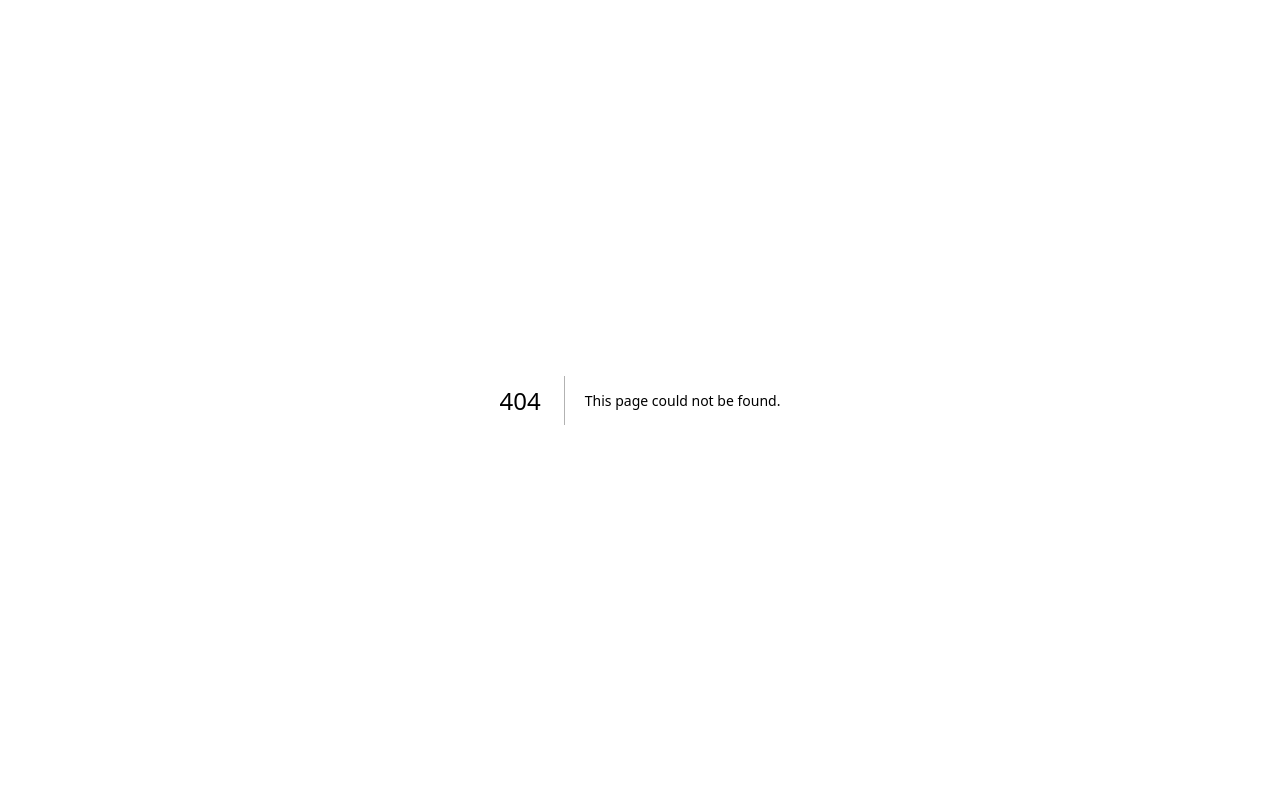
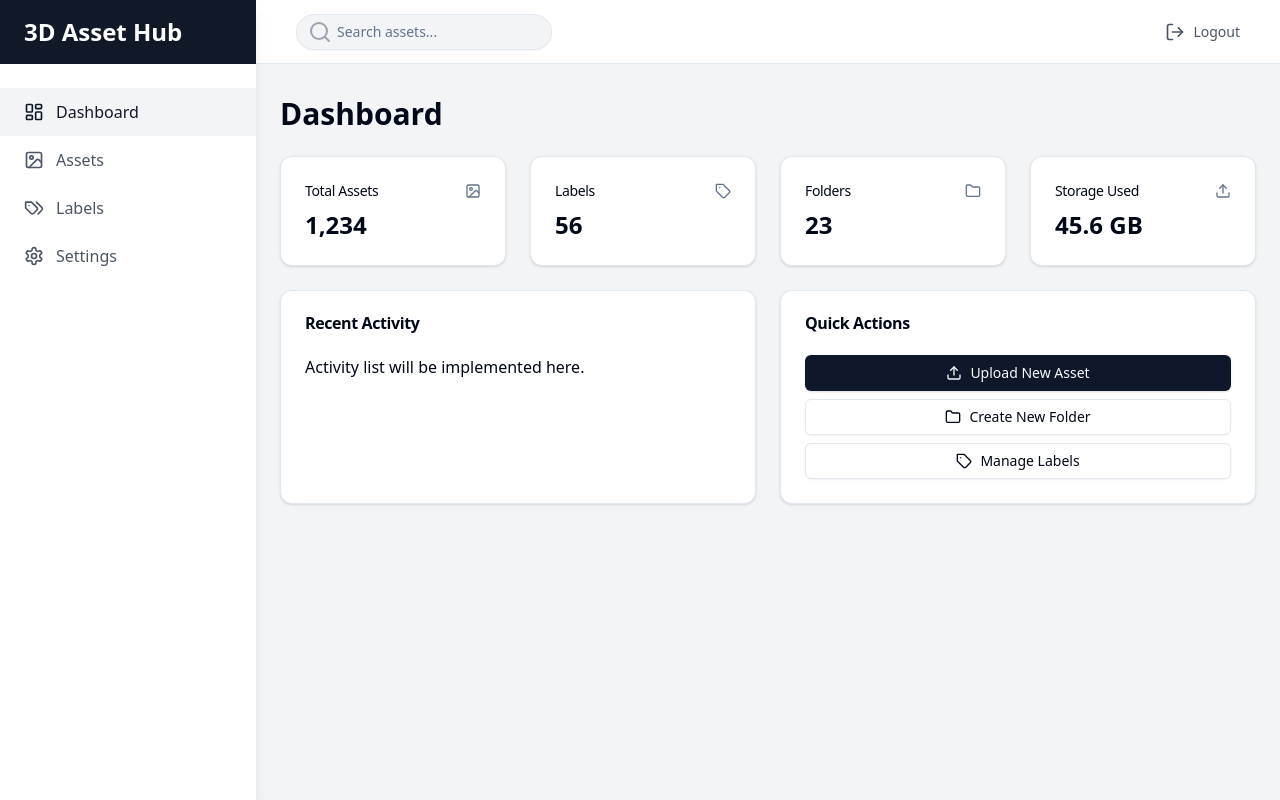
Before and after one commit to danyaeche/Aura.dev, a Next.js app: page /dashboard in a window 1280 px wide. Before the commit this address had no page. Built offline with nearby package versions, Linux system fonts and the light colour scheme.

Commit message:
SOFTGEN MAGIC

```diff
--- /dev/null
+++ b/src/components/Layout.jsx
@@ -0,0 +1,102 @@
+import { useState } from 'react';
+import Link from 'next/link';
+import { useRouter } from 'next/router';
+import { Button } from "@/components/ui/button";
+import { Input } from "@/components/ui/input";
+import {
+  LayoutDashboard,
+  Image,
+  Tags,
+  Settings,
+  LogOut,
+  Menu,
+  X,
+  Search
+} from 'lucide-react';
+
+export const Layout = ({ children }) => {
+  const [sidebarOpen, setSidebarOpen] = useState(false);
+  const router = useRouter();
+
+  const navItems = [
+    { icon: LayoutDashboard, label: 'Dashboard', href: '/dashboard' },
+    { icon: Image, label: 'Assets', href: '/assets' },
+    { icon: Tags, label: 'Labels', href: '/labels' },
+    { icon: Settings, label: 'Settings', href: '/settings' },
+  ];
+
+  return (
+    <div className="flex h-screen bg-gray-100">
+      {/* Sidebar */}
+      <aside
+        className={`${
+          sidebarOpen ? 'translate-x-0' : '-translate-x-full'
+        } fixed inset-y-0 left-0 z-50 w-64 bg-white shadow-lg transform transition-transform duration-300 ease-in-out lg:translate-x-0 lg:static lg:inset-0`}
+      >
+        <div className="flex items-center justify-between h-16 px-6 bg-gray-900 text-white">
+          <span className="text-2xl font-semibold">3D Asset Hub</span>
+          <Button
+            variant="ghost"
+            size="icon"
+            onClick={() => setSidebarOpen(false)}
+            className="lg:hidden"
+          >
+            <X className="h-6 w-6" />
+          </Button>
+        </div>
+        <nav className="mt-6">
+          {navItems.map((item) => (
+            <Link
+              key={item.href}
+              href={item.href}
+              className={`flex items-center px-6 py-3 text-gray-600 hover:bg-gray-100 hover:text-gray-900 ${
+                router.pathname === item.href ? 'bg-gray-100 text-gray-900' : ''
+              }`}
+            >
+              <item.icon className="h-5 w-5 mr-3" />
+              {item.label}
+            </Link>
+          ))}
+        </nav>
+      </aside>
+
+      {/* Main content */}
+      <div className="flex-1 flex flex-col overflow-hidden">
+        {/* Header */}
+        <header className="flex items-center justify-between h-16 px-6 bg-white border-b">
+          <div className="flex items-center">
+            <Button
+              variant="ghost"
+              size="icon"
+              onClick={() => setSidebarOpen(true)}
+              className="lg:hidden"
+            >
+              <Menu className="h-6 w-6" />
+            </Button>
+            <div className="ml-4 relative">
+              <Search className="absolute left-3 top-1/2 transform -translate-y-1/2 text-gray-400" />
+              <Input
+                type="text"
+                placeholder="Search assets..."
+                className="pl-10 pr-4 py-2 w-64 rounded-full bg-gray-100 focus:bg-white focus:ring-2 focus:ring-blue-500"
+              />
+            </div>
+          </div>
+          <div className="flex items-center">
+            <Button variant="ghost" className="text-gray-600 hover:text-gray-900">
+              <LogOut className="h-5 w-5 mr-2" />
+              Logout
+            </Button>
+          </div>
+        </header>
+
+        {/* Page content */}
+        <main className="flex-1 overflow-x-hidden overflow-y-auto bg-gray-100">
+          <div className="container mx-auto px-6 py-8">
+            {children}
+          </div>
+        </main>
+      </div>
+    </div>
+  );
+};
--- a/src/pages/_app.js
+++ b/src/pages/_app.js
@@ -1,11 +1,12 @@
 import "@/styles/globals.css";
 import { Toaster } from "@/components/ui/toaster";
+import { Layout } from "@/components/Layout";
 
 export default function App({ Component, pageProps }) {
   return (
-    <>
+    <Layout>
       <Component {...pageProps} />
       <Toaster />
-    </>
+    </Layout>
   );
 }
--- /dev/null
+++ b/src/pages/assets.js
@@ -0,0 +1,72 @@
+import { useState } from 'react';
+import { Card, CardContent } from "@/components/ui/card";
+import { Button } from "@/components/ui/button";
+import { Input } from "@/components/ui/input";
+import { Select, SelectContent, SelectItem, SelectTrigger, SelectValue } from "@/components/ui/select";
+import { Grid, List, Filter } from "lucide-react";
+
+export default function Assets() {
+  const [viewMode, setViewMode] = useState('grid');
+
+  // Mock data for assets
+  const assets = [
+    { id: 1, name: "Asset 1", type: "3D Model", thumbnail: "/api/placeholder/200/200" },
+    { id: 2, name: "Asset 2", type: "Texture", thumbnail: "/api/placeholder/200/200" },
+    { id: 3, name: "Asset 3", type: "3D Model", thumbnail: "/api/placeholder/200/200" },
+    { id: 4, name: "Asset 4", type: "Material", thumbnail: "/api/placeholder/200/200" },
+    { id: 5, name: "Asset 5", type: "3D Model", thumbnail: "/api/placeholder/200/200" },
+    { id: 6, name: "Asset 6", type: "Texture", thumbnail: "/api/placeholder/200/200" },
+  ];
+
+  return (
+    <div className="space-y-6">
+      <div className="flex justify-between items-center">
+        <h1 className="text-3xl font-bold">Assets</h1>
+        <Button>Upload New Asset</Button>
+      </div>
+
+      <div className="flex justify-between items-center">
+        <div className="flex space-x-2">
+          <Input placeholder="Search assets..." className="w-64" />
+          <Select>
+            <SelectTrigger className="w-[180px]">
+              <SelectValue placeholder="Filter by type" />
+            </SelectTrigger>
+            <SelectContent>
+              <SelectItem value="all">All Types</SelectItem>
+              <SelectItem value="3d-model">3D Model</SelectItem>
+              <SelectItem value="texture">Texture</SelectItem>
+              <SelectItem value="material">Material</SelectItem>
+            </SelectContent>
+          </Select>
+        </div>
+        <div className="flex space-x-2">
+          <Button variant={viewMode === 'grid' ? 'default' : 'outline'} size="icon" onClick={() => setViewMode('grid')}>
+            <Grid className="h-4 w-4" />
+          </Button>
+          <Button variant={viewMode === 'list' ? 'default' : 'outline'} size="icon" onClick={() => setViewMode('list')}>
+            <List className="h-4 w-4" />
+          </Button>
+        </div>
+      </div>
+
+      <div className={viewMode === 'grid' ? 'grid grid-cols-1 md:grid-cols-3 lg:grid-cols-4 gap-6' : 'space-y-4'}>
+        {assets.map((asset) => (
+          <Card key={asset.id} className={viewMode === 'list' ? 'flex items-center' : ''}>
+            <CardContent className={`p-4 ${viewMode === 'list' ? 'flex items-center space-x-4' : ''}`}>
+              <img
+                src={asset.thumbnail}
+                alt={asset.name}
+                className={viewMode === 'grid' ? 'w-full h-40 object-cover mb-4' : 'w-16 h-16 object-cover'}
+              />
+              <div>
+                <h3 className="font-semibold">{asset.name}</h3>
+                <p className="text-sm text-gray-500">{asset.type}</p>
+              </div>
+            </CardContent>
+          </Card>
+        ))}
+      </div>
+    </div>
+  );
+}
--- /dev/null
+++ b/src/pages/dashboard.js
@@ -0,0 +1,61 @@
+import { Card, CardContent, CardHeader, CardTitle } from "@/components/ui/card";
+import { Button } from "@/components/ui/button";
+import { Upload, Image, Tag, Folder } from "lucide-react";
+
+export default function Dashboard() {
+  const stats = [
+    { title: "Total Assets", value: "1,234", icon: Image },
+    { title: "Labels", value: "56", icon: Tag },
+    { title: "Folders", value: "23", icon: Folder },
+    { title: "Storage Used", value: "45.6 GB", icon: Upload },
+  ];
+
+  return (
+    <div className="space-y-6">
+      <h1 className="text-3xl font-bold">Dashboard</h1>
+
+      <div className="grid gap-6 md:grid-cols-2 lg:grid-cols-4">
+        {stats.map((stat, index) => (
+          <Card key={index}>
+            <CardHeader className="flex flex-row items-center justify-between space-y-0 pb-2">
+              <CardTitle className="text-sm font-medium">
+                {stat.title}
+              </CardTitle>
+              <stat.icon className="h-4 w-4 text-muted-foreground" />
+            </CardHeader>
+            <CardContent>
+              <div className="text-2xl font-bold">{stat.value}</div>
+            </CardContent>
+          </Card>
+        ))}
+      </div>
+
+      <div className="grid gap-6 md:grid-cols-2">
+        <Card>
+          <CardHeader>
+            <CardTitle>Recent Activity</CardTitle>
+          </CardHeader>
+          <CardContent>
+            <p>Activity list will be implemented here.</p>
+          </CardContent>
+        </Card>
+        <Card>
+          <CardHeader>
+            <CardTitle>Quick Actions</CardTitle>
+          </CardHeader>
+          <CardContent className="flex flex-col space-y-2">
+            <Button>
+              <Upload className="mr-2 h-4 w-4" /> Upload New Asset
+            </Button>
+            <Button variant="outline">
+              <Folder className="mr-2 h-4 w-4" /> Create New Folder
+            </Button>
+            <Button variant="outline">
+              <Tag className="mr-2 h-4 w-4" /> Manage Labels
+            </Button>
+          </CardContent>
+        </Card>
+      </div>
+    </div>
+  );
+}
```
